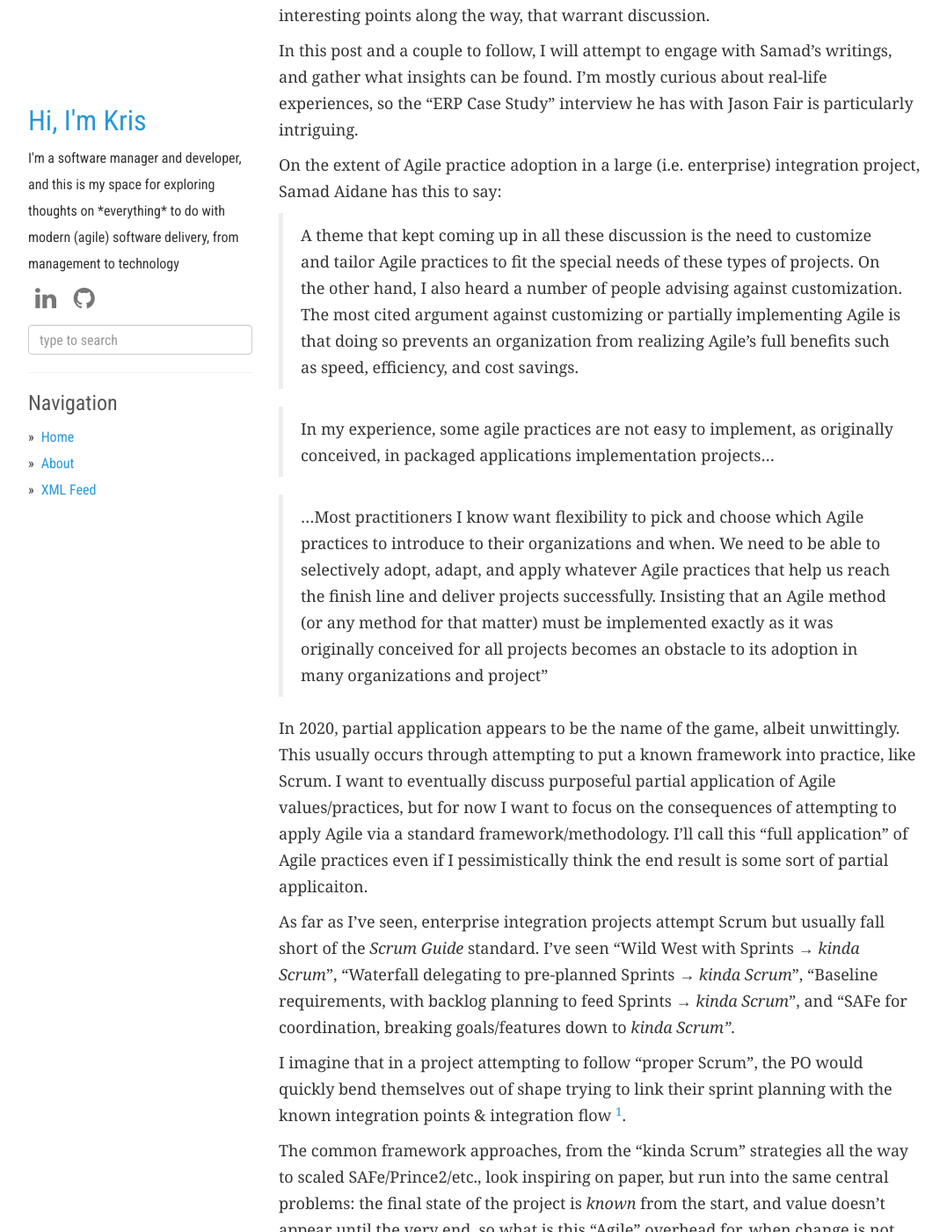
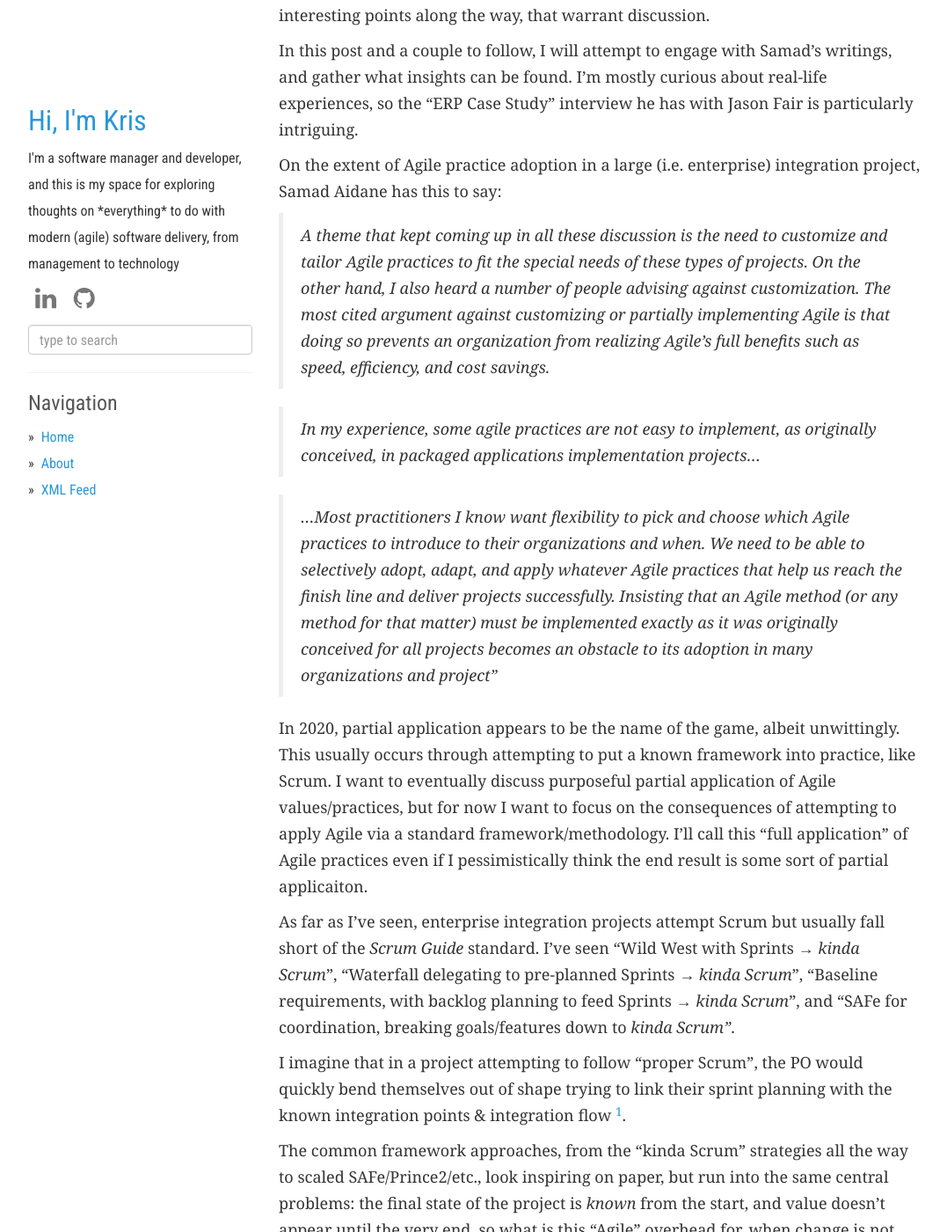
Before and after one commit to kcarta/kcarta.github.io-temp, a Jekyll site: the page built from _posts/2020-08-25-agile-practices-esi-projects.md, in a window 1280 px wide and 1400 px high, scrolled down 470 px. Shown: the whole window at 88% size, without its empty margins (53-1130 px from the left). Built offline with Jekyll 4.4.1, drawn with Linux system fonts in a browser that asks for light colours; nearby versions of some CDN libraries.

Commit message:
Make blockquotes italic

```diff
--- a/static/css/main.scss
+++ b/static/css/main.scss
@@ -108,7 +108,10 @@
 }
 
 .post {
-  p {
+  blockquote {
+    font-style: italic;
+  }
+  p, li {
     font-family: $text-post-font;
     font-size: $text-post-size;
   }
```
